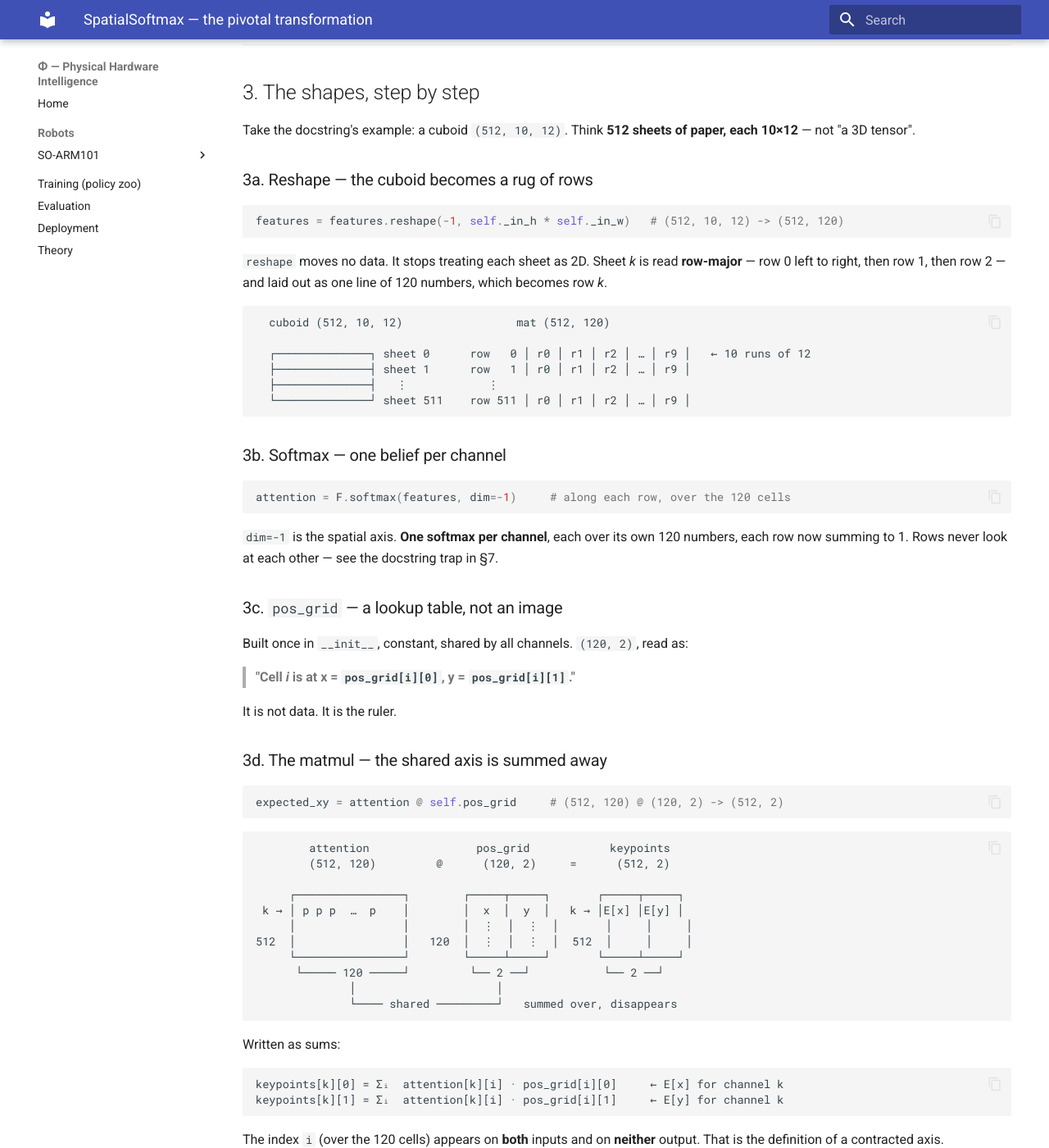
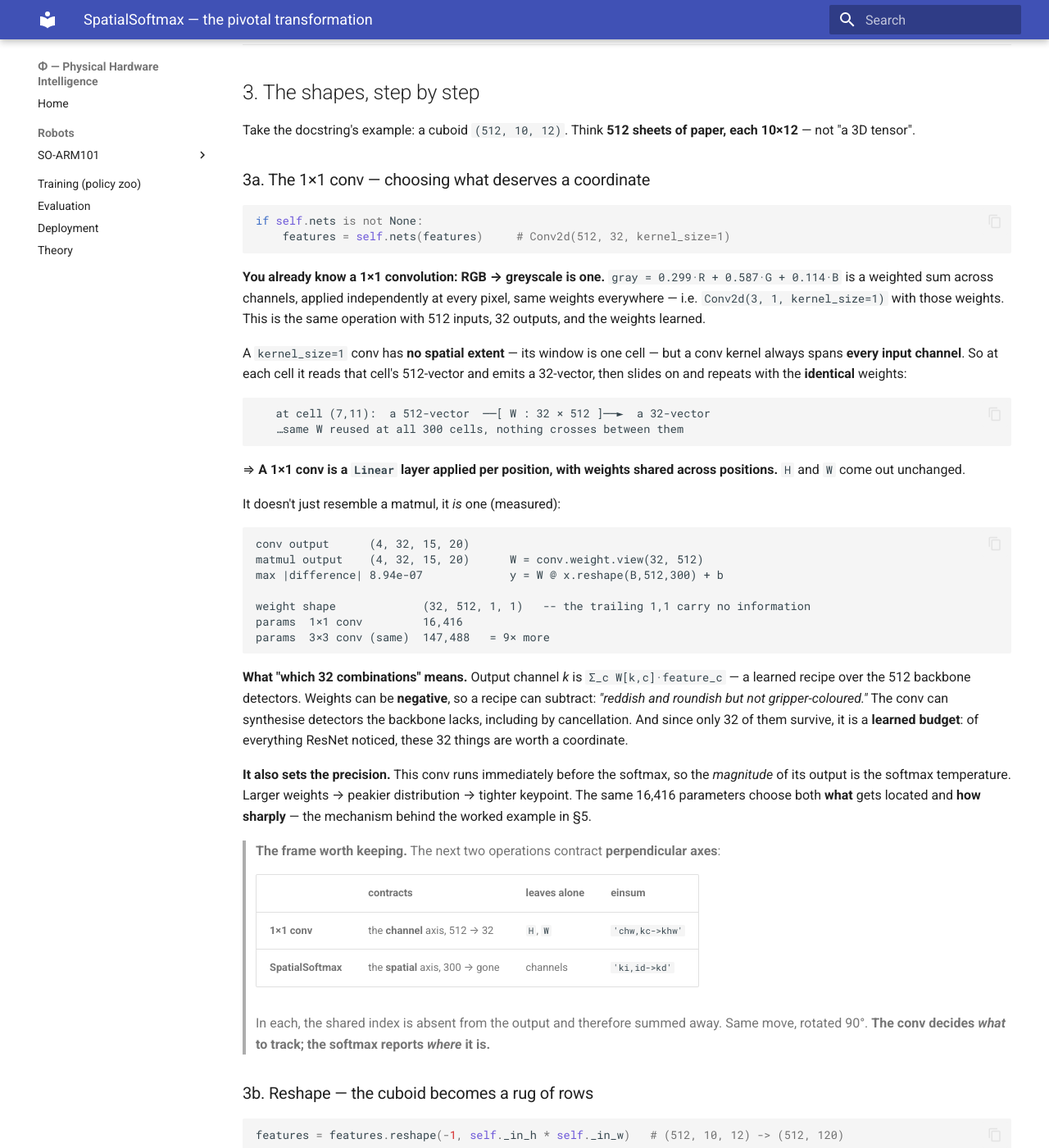
Before and after one commit to physical-hardware-intelligence/phi, an MkDocs documentation site: the page built from docs/theory/spatial-softmax.md, in a window 1280 px wide and 1400 px high, scrolled down 1296 px. Shown: the whole window at 82% size. Built offline with MkDocs 1.6.1 and Material for MkDocs 9.7.7, drawn with Linux system fonts in a browser that asks for light colours; some of the changed text lies outside the part shown.

Commit message:
theory: fold the 1x1 conv into the spatial-softmax page
The page treated Conv2d(512, 32, kernel_size=1) in one sentence, which skips the
step where the 512-deep cuboid becomes 32-deep. Adds it as the new 3a (it runs
before the reshape), anchored on the fact that RGB->greyscale IS a 1x1 conv, and
verified numerically: conv output and W @ x.reshape(B,512,300) + b agree to
8.9e-07, because the trailing (1,1) in the (32,512,1,1) weight carry no
information and the whole thing is one GEMM.

Also records the frame that makes both operations click together: the 1x1 conv
contracts the CHANNEL axis and leaves H,W alone ('chw,kc->khw'); spatial softmax
contracts the SPATIAL axis and leaves channels alone ('ki,id->kd'). Same
contraction, rotated 90 degrees. The conv decides what to track, the softmax
reports where it is.

And the consequence nobody states: since this conv feeds the softmax directly,
its output MAGNITUDE is the softmax temperature, so the same 16,416 parameters
choose both what gets located and how sharply.

Co-Authored-By: Claude Opus 5 <noreply@anthropic.com>

````diff
--- a/docs/theory/spatial-softmax.md
+++ b/docs/theory/spatial-softmax.md
@@ -50,7 +50,50 @@ That is why the output is `(B, K, 2)` and not `(B, K)`. **The trailing axis of s
 
 Take the docstring's example: a cuboid `(512, 10, 12)`. Think **512 sheets of paper, each 10×12** — not "a 3D tensor".
 
-### 3a. Reshape — the cuboid becomes a rug of rows
+### 3a. The 1×1 conv — choosing what deserves a coordinate
+
+```python
+if self.nets is not None:
+    features = self.nets(features)     # Conv2d(512, 32, kernel_size=1)
+```
+
+**You already know a 1×1 convolution: RGB → greyscale is one.** `gray = 0.299·R + 0.587·G + 0.114·B` is a weighted sum across channels, applied independently at every pixel, same weights everywhere — i.e. `Conv2d(3, 1, kernel_size=1)` with those weights. This is the same operation with 512 inputs, 32 outputs, and the weights learned.
+
+A `kernel_size=1` conv has **no spatial extent** — its window is one cell — but a conv kernel always spans **every input channel**. So at each cell it reads that cell's 512-vector and emits a 32-vector, then slides on and repeats with the **identical** weights:
+
+```
+   at cell (7,11):  a 512-vector  ──[ W : 32 × 512 ]──►  a 32-vector
+   …same W reused at all 300 cells, nothing crosses between them
+```
+
+⇒ **A 1×1 conv is a `Linear` layer applied per position, with weights shared across positions.** `H` and `W` come out unchanged.
+
+It doesn't just resemble a matmul, it *is* one (measured):
+
+```
+conv output      (4, 32, 15, 20)
+matmul output    (4, 32, 15, 20)      W = conv.weight.view(32, 512)
+max |difference| 8.94e-07             y = W @ x.reshape(B,512,300) + b
+
+weight shape             (32, 512, 1, 1)   -- the trailing 1,1 carry no information
+params  1×1 conv         16,416
+params  3×3 conv (same)  147,488   = 9× more
+```
+
+**What "which 32 combinations" means.** Output channel *k* is `Σ_c W[k,c]·feature_c` — a learned recipe over the 512 backbone detectors. Weights can be **negative**, so a recipe can subtract: *"reddish and roundish but not gripper-coloured."* The conv can synthesise detectors the backbone lacks, including by cancellation. And since only 32 of them survive, it is a **learned budget**: of everything ResNet noticed, these 32 things are worth a coordinate.
+
+**It also sets the precision.** This conv runs immediately before the softmax, so the *magnitude* of its output is the softmax temperature. Larger weights → peakier distribution → tighter keypoint. The same 16,416 parameters choose both **what** gets located and **how sharply** — the mechanism behind the worked example in §5.
+
+> **The frame worth keeping.** The next two operations contract **perpendicular axes**:
+>
+> | | contracts | leaves alone | einsum |
+> |---|---|---|---|
+> | **1×1 conv** | the **channel** axis, 512 → 32 | `H`, `W` | `'chw,kc->khw'` |
+> | **SpatialSoftmax** | the **spatial** axis, 300 → gone | channels | `'ki,id->kd'` |
+>
+> In each, the shared index is absent from the output and therefore summed away. Same move, rotated 90°. **The conv decides *what* to track; the softmax reports *where* it is.**
+
+### 3b. Reshape — the cuboid becomes a rug of rows
 
 ```python
 features = features.reshape(-1, self._in_h * self._in_w)   # (512, 10, 12) -> (512, 120)
@@ -75,7 +118,7 @@ attention = F.softmax(features, dim=-1)     # along each row, over the 120 cells
 
 `dim=-1` is the spatial axis. **One softmax per channel**, each over its own 120 numbers, each row now summing to 1. Rows never look at each other — see the docstring trap in §7.
 
-### 3c. `pos_grid` — a lookup table, not an image
+### 3d. `pos_grid` — a lookup table, not an image
 
 Built once in `__init__`, constant, shared by all channels. `(120, 2)`, read as:
 
@@ -83,7 +126,7 @@ Built once in `__init__`, constant, shared by all channels. `(120, 2)`, read as:
 
 It is not data. It is the ruler.
 
-### 3d. The matmul — the shared axis is summed away
+### 3e. The matmul — the shared axis is summed away
 
 ```python
 expected_xy = attention @ self.pos_grid     # (512, 120) @ (120, 2) -> (512, 2)
````
Also changed, not shown: other parts of docs/theory/spatial-softmax.md (+2 -2 lines).
